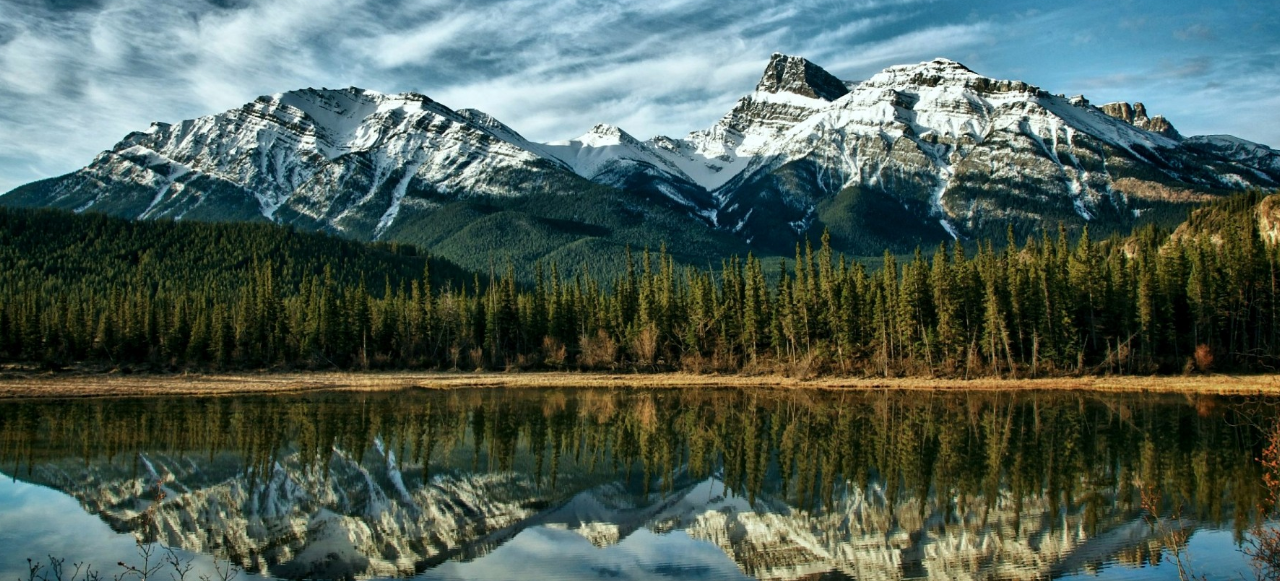
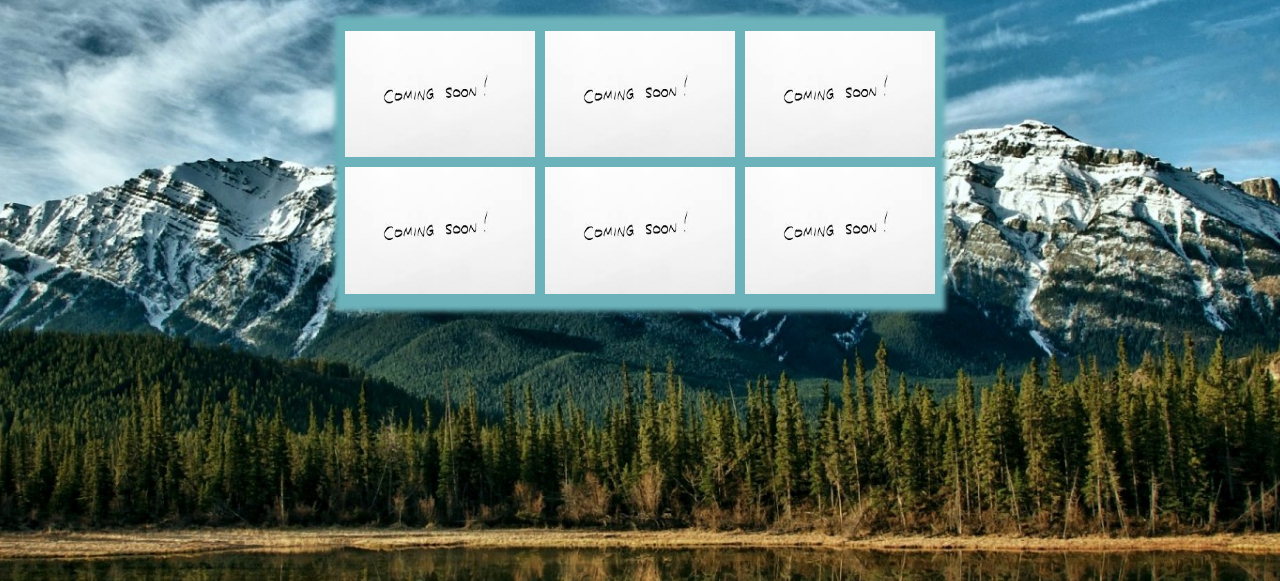
Before and after one commit to joedeger/joedeger.github.io, a plain HTML site: page index.html in a window 1280 px wide. Shown: the part 149-730 px from the top of the page. Drawn offline with Linux system fonts and the light colour scheme.

Commit message:
Update 2
-added temporary favicon
-added center piece

```diff
--- a/css/styles.css
+++ b/css/styles.css
@@ -8,7 +8,6 @@ body{
 }
 
 nav{
-	position: fixed;
 	top: 0;
 	left: 0;
 	width: 100%;
@@ -17,7 +16,7 @@ nav{
 	box-sizing: border-box;
 }
 
-nav .logo{
+.logo{
 	padding: 22px 20px;
 	float: left;
 }
@@ -48,11 +47,71 @@ body{
 	background: url(../img/bg6.jpg);
 	background-size: cover;
 	background-position: center;
+	background-repeat: no-repeat;
 }
 
 section.BG{
 	width: 100%;
-	height: 92vh;
+	height: 100vh;
+}
+
+.container {
+  position: relative;
+}
+
+.image {
+  display: block;
+  width: 100%;
+  height: auto;
+}
+
+.overlay {
+  position: absolute;
+  bottom: 0;
+  left: 0;
+  right: 0;
+  background-color: lightgrey;
+  overflow: hidden;
+  width: 100%;
+  height: 0;
+  transition: .5s ease;
+}
+
+.container:hover .overlay {
+  height: 30%;
+  opacity: .7;
+}
+
+.text {
+  color: white;
+  font-size: 15px;
+  position: absolute;
+  top: 50%;
+  left: 50%;
+  transform: translate(-50%, -50%);
+  text-align: center;
+}
+
+.row {
+  display: flex;
+}
+
+.column {
+  padding: 0 5px;
+}
+
+.column img {
+  margin-top: 10px;
+  vertical-align: middle;
+}
+
+.box{
+  width: 600px;
+  height: 285px;
+  margin: auto;
+  margin-top: 70px;
+  box-shadow: 0 0 5px 5px #6bb2ba;
+  background-color: #6bb2ba;
 }
 
 div.links{
--- a/index.html
+++ b/index.html
@@ -6,6 +6,8 @@
 
 	<title>Joe Deger | Home</title>
 	<link rel="stylesheet" type="text/css" href="./css/styles.css">
+	<link rel="shortcut icon" href="img/favicon.ico" type="image/x-icon">
+<link rel="icon" href="img/favicon.ico" type="image/x-icon">
 </head>
 <body>
 	<nav>
@@ -19,7 +21,56 @@
 			<li><a href="#">Contact</a></li>
 		</ul>
 	</nav>
-	<section class="BG"></section>
+
+	<section class="BG">
+		<div class="box">
+  			<div class="row">
+    			<div class="column">
+      				<div class="container">
+        				<img src="img/comingsoon.jpg" class="image">
+        				<div class="overlay">
+          					<div class="text">Coming Soon</div>
+        				</div>
+      				</div>
+      				<div class="container">
+        				<img src="img/comingsoon.jpg" class="image">
+        				<div class="overlay">
+          					<div class="text">Coming Soon</div>
+        				</div>
+      				</div>
+    			</div>
+   				<div class="column">
+      				<div class="container">
+        				<img src="img/comingsoon.jpg" class="image">
+        				<div class="overlay">
+          					<div class="text">Coming Soon</div>
+        				</div>
+      				</div>
+      				<div class="container">
+        				<img src="img/comingsoon.jpg" class="image">
+        				<div class="overlay">
+          					<div class="text">Coming Soon</div>
+        				</div>
+      				</div>
+    			</div>
+    			<div class="column">
+      				<div class="container">
+        				<img src="img/comingsoon.jpg" class="image">
+        				<div class="overlay">
+          					<div class="text">Coming Soon</div>
+        				</div>
+      				</div>
+      				<div class="container">
+        				<img src="img/comingsoon.jpg" class="image">
+        				<div class="overlay">
+          					<div class="text">Coming Soon</div>
+        				</div>
+      				</div>
+    			</div>
+  			</div>
+		</div>
+	</section>
+
 	<div class="links">
 		<a href="https://www.linkedin.com/in/joe-deger-4744b0128/"><img src="img/linkedlogo.png" width="40px"></a>
 		<a href="https://github.com/joedeger"><img src="img/gitlogo.png" width="40px"></a>
```
Also changed, not shown: img/comingsoon.jpg (added), img/comingsoon.png (added), img/favicon.ico (added).
